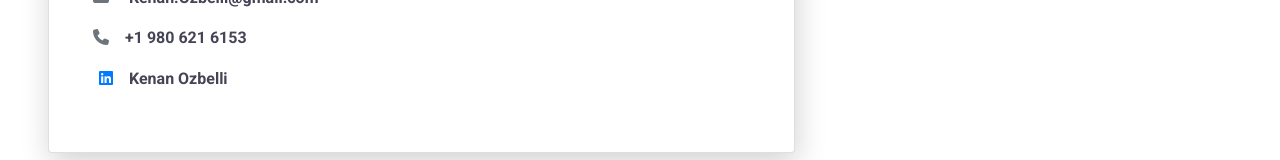
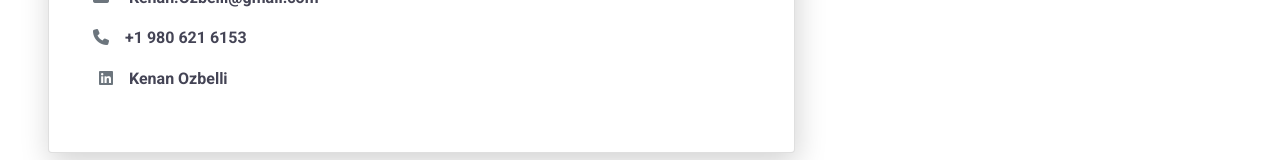
Before and after one commit to KenanOzbelli/About-me-react, a React (Create React App) app in the folder client/: page /contact in a window 1280 px wide. Shown: the part 774-934 px from the top of the page. Built offline with nearby package versions, Linux system fonts and the light colour scheme.

Commit message:
fixed the color of the LinkedIn sign

```diff
--- a/client/src/components/ContactForm/index.jsx
+++ b/client/src/components/ContactForm/index.jsx
@@ -93,7 +93,7 @@ export default class ContactForm extends Component {
             <p className='header'>Contact Information</p>
             <p style={{width:'20rem'}}><i className="fas fa-envelope text-secondary"></i> <span style={{color:'#445',fontWeight:'bolder', marginLeft:'1rem'}}>Kenan.Ozbelli@gmail.com</span></p>
             <p><i className="fas fa-phone text-secondary"></i><span style={{color:'#445',fontWeight:'bolder', marginLeft:'1rem'}}>+1 980 621 6153</span></p>
-            <p><button onClick={() => {window.location = 'https://www.linkedin.com/in/kenan-ozbelli-9930b5125/'}} style={{textDecoration:'none', border:'none', background:'none'}}><i className="fab fa-linkedin text-primary" style={{cursor:'pointer'}}></i><span style={{color:'#445',fontWeight:'bolder', marginLeft:'1rem', cursor:'pointer'}}>Kenan Ozbelli</span></button></p>
+            <p><button onClick={() => {window.location = 'https://www.linkedin.com/in/kenan-ozbelli-9930b5125/'}} style={{textDecoration:'none', border:'none', background:'none'}}><i className="fab fa-linkedin text-secondary" style={{cursor:'pointer'}}></i><span style={{color:'#445',fontWeight:'bolder', marginLeft:'1rem', cursor:'pointer'}}>Kenan Ozbelli</span></button></p>
             </section>
           </Card.Body>
         </Card>
```
